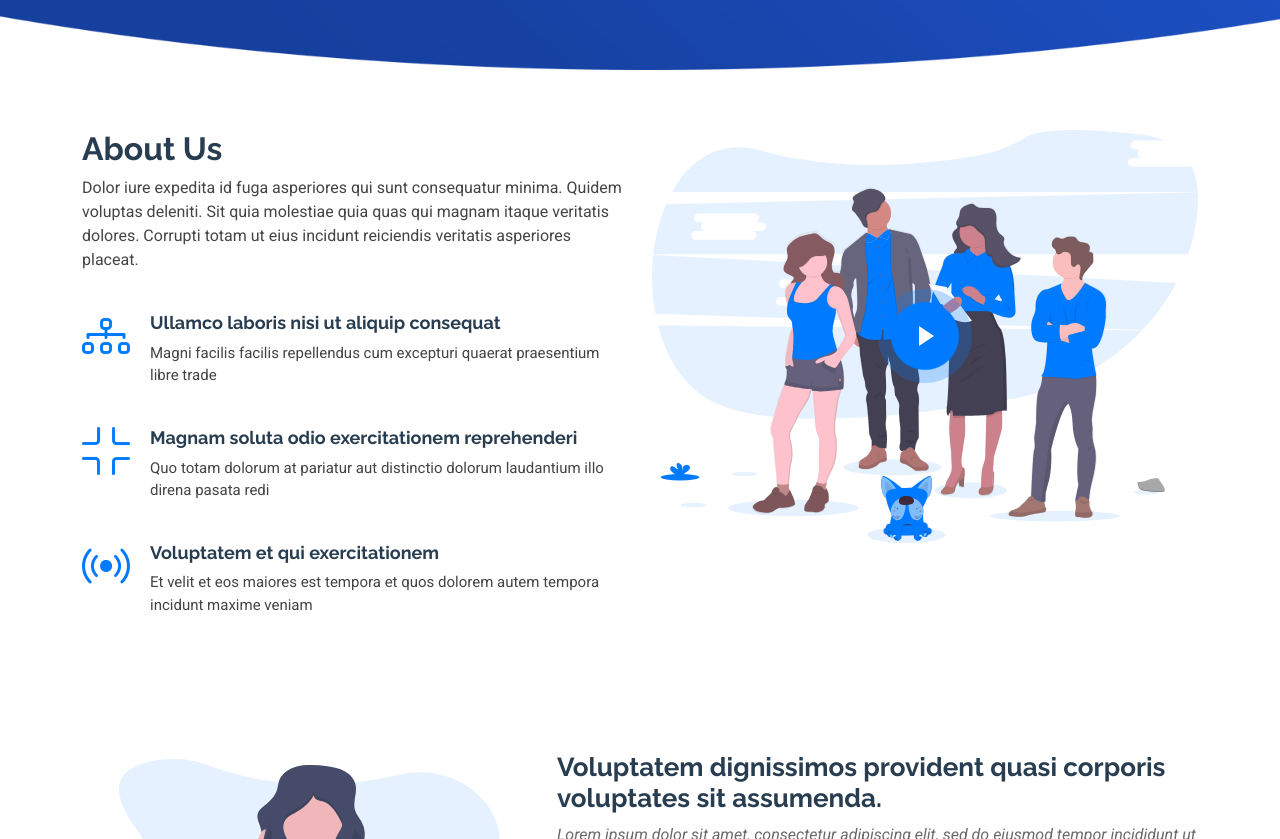
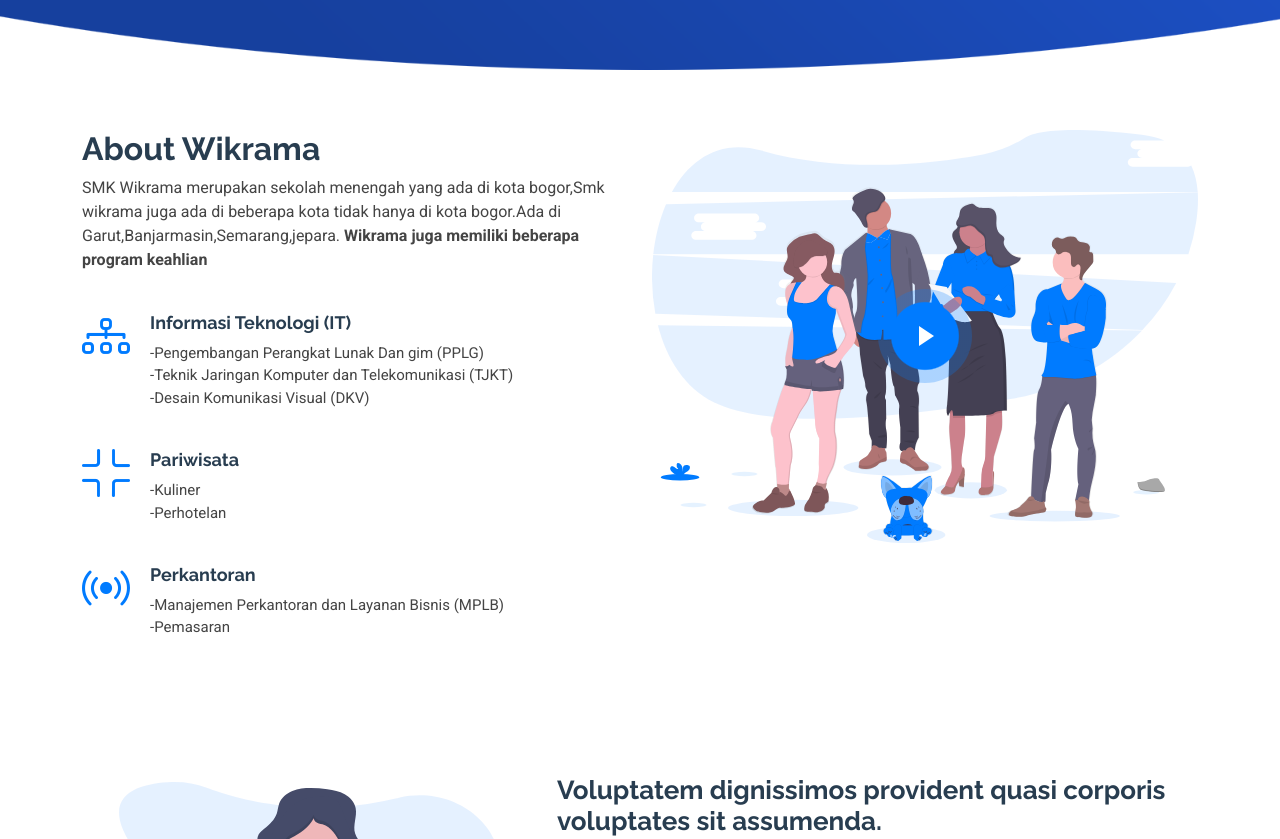
Before and after one commit to Mrakhasaputra/Kolaborasi, a plain HTML site: page index.html in a window 1280 px wide. Shown: the part 740-1579 px from the top of the page. Drawn offline with Linux system fonts and the light colour scheme.

Commit message:
update about

```diff
--- a/index.html
+++ b/index.html
@@ -73,8 +73,8 @@
             <img src="assets/img/hero-img.svg" class="img-fluid animated" alt="">
           </div>
           <div class="col-lg-6 d-flex flex-column justify-content-center" data-aos="fade-in">
-            <h1>We provide solutions for your business!</h1>
-            <p>We are team of talented designers making websites with Bootstrap</p>
+            <h1>SMK Wikrama Bogor</h1>
+            <p>Jl.Raya wangun Tajur </p>
             <div class="d-flex">
               <a href="#about" class="btn-get-started">Get Started</a>
               <a href="https://www.youtube.com/watch?v=Y7f98aduVJ8" class="glightbox btn-watch-video d-flex align-items-center"><i class="bi bi-play-circle"></i><span>Watch Video</span></a>
@@ -98,30 +98,41 @@
           </div>
 
           <div class="col-lg-6 content order-last  order-lg-first" data-aos="fade-up" data-aos-delay="100">
-            <h3>About Us</h3>
+            <h3>About Wikrama</h3>
             <p>
-              Dolor iure expedita id fuga asperiores qui sunt consequatur minima. Quidem voluptas deleniti. Sit quia molestiae quia quas qui magnam itaque veritatis dolores. Corrupti totam ut eius incidunt reiciendis veritatis asperiores placeat.
-            </p>
+              SMK Wikrama merupakan sekolah menengah yang ada di kota bogor,Smk wikrama juga ada di beberapa kota tidak hanya di kota bogor.Ada di Garut,Banjarmasin,Semarang,jepara.
+              <strong>Wikrama juga memiliki beberapa program keahlian </strong>
+             </p>
             <ul>
               <li>
                 <i class="bi bi-diagram-3"></i>
                 <div>
-                  <h5>Ullamco laboris nisi ut aliquip consequat</h5>
-                  <p>Magni facilis facilis repellendus cum excepturi quaerat praesentium libre trade</p>
+                  <h5>Informasi Teknologi (IT)</h5>
+                  <p>
+                    -Pengembangan Perangkat Lunak Dan gim (PPLG)<br>
+                    -Teknik Jaringan Komputer dan Telekomunikasi (TJKT)<br>
+                    -Desain Komunikasi Visual (DKV)<br>
+                  </p>
                 </div>
               </li>
               <li>
                 <i class="bi bi-fullscreen-exit"></i>
                 <div>
-                  <h5>Magnam soluta odio exercitationem reprehenderi</h5>
-                  <p>Quo totam dolorum at pariatur aut distinctio dolorum laudantium illo direna pasata redi</p>
+                  <h5>Pariwisata</h5>
+                  <p>
+                    -Kuliner<br>
+                    -Perhotelan<br>
+                  </p>
                 </div>
               </li>
               <li>
                 <i class="bi bi-broadcast"></i>
                 <div>
-                  <h5>Voluptatem et qui exercitationem</h5>
-                  <p>Et velit et eos maiores est tempora et quos dolorem autem tempora incidunt maxime veniam</p>
+                  <h5>Perkantoran</h5>
+                  <p>
+                    -Manajemen Perkantoran dan Layanan Bisnis (MPLB)<br>
+                    -Pemasaran<br>
+                  </p>
                 </div>
               </li>
             </ul>
```
